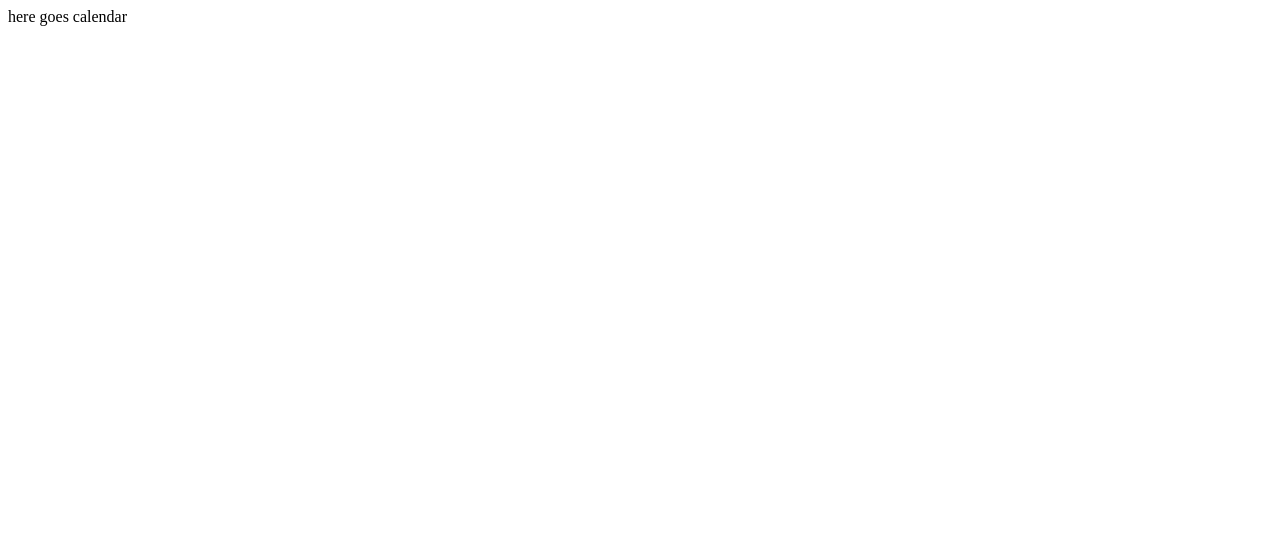
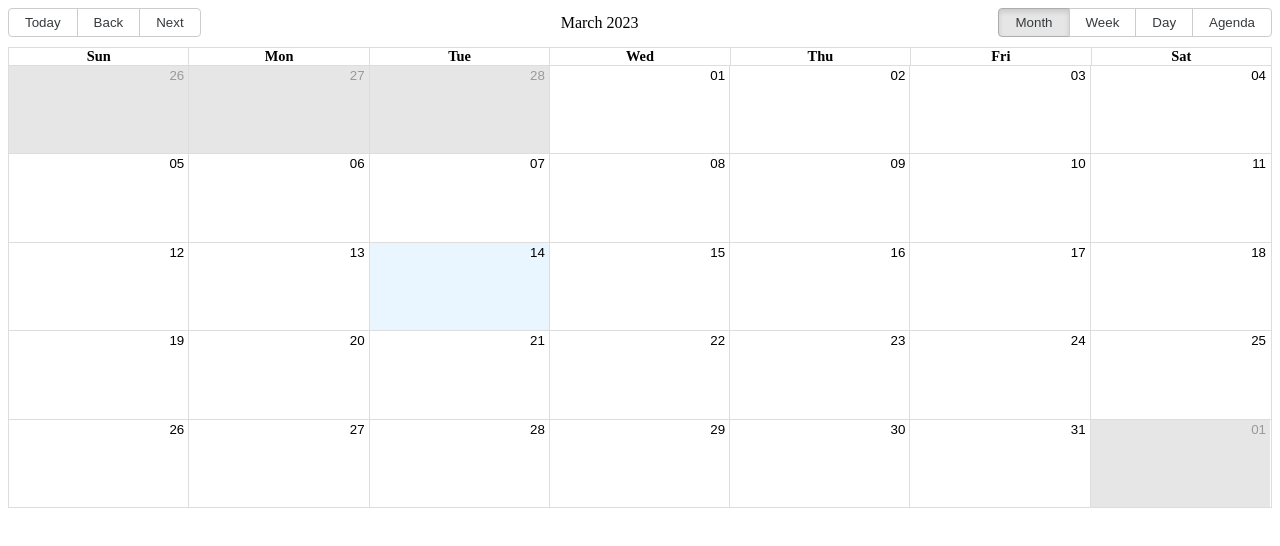
Before and after one commit to GabrielMoraez/realfevrtest, a React (Vite) app: page / in a window 1280 px wide. Shown: the top 546 px of the page. Built offline with nearby package versions, Linux system fonts and the light colour scheme.

Commit message:
Adds calendar

```diff
--- a/package.json
+++ b/package.json
@@ -10,6 +10,7 @@
   },
   "dependencies": {
     "react": "^18.2.0",
+    "react-big-calendar": "^1.6.8",
     "react-dom": "^18.2.0",
     "react-router-dom": "^6.9.0"
   },
--- a/src/components/Pages/CalendarPage/index.jsx
+++ b/src/components/Pages/CalendarPage/index.jsx
@@ -1,7 +1,18 @@
+import { Calendar, momentLocalizer } from 'react-big-calendar'
+import "react-big-calendar/lib/css/react-big-calendar.css";
+
+import moment from 'moment'
+
 export default function CalendarPage() {
+  const localizer = momentLocalizer(moment)
+
   return (
     <div>
-      here goes calendar
+      <Calendar
+        events={[]}
+        localizer={localizer}
+        style={{ height: 500 }}
+      />
     </div>
   )
 }
```
Also changed, not shown: 1 other file (tests, documents, lock files or other folders).
